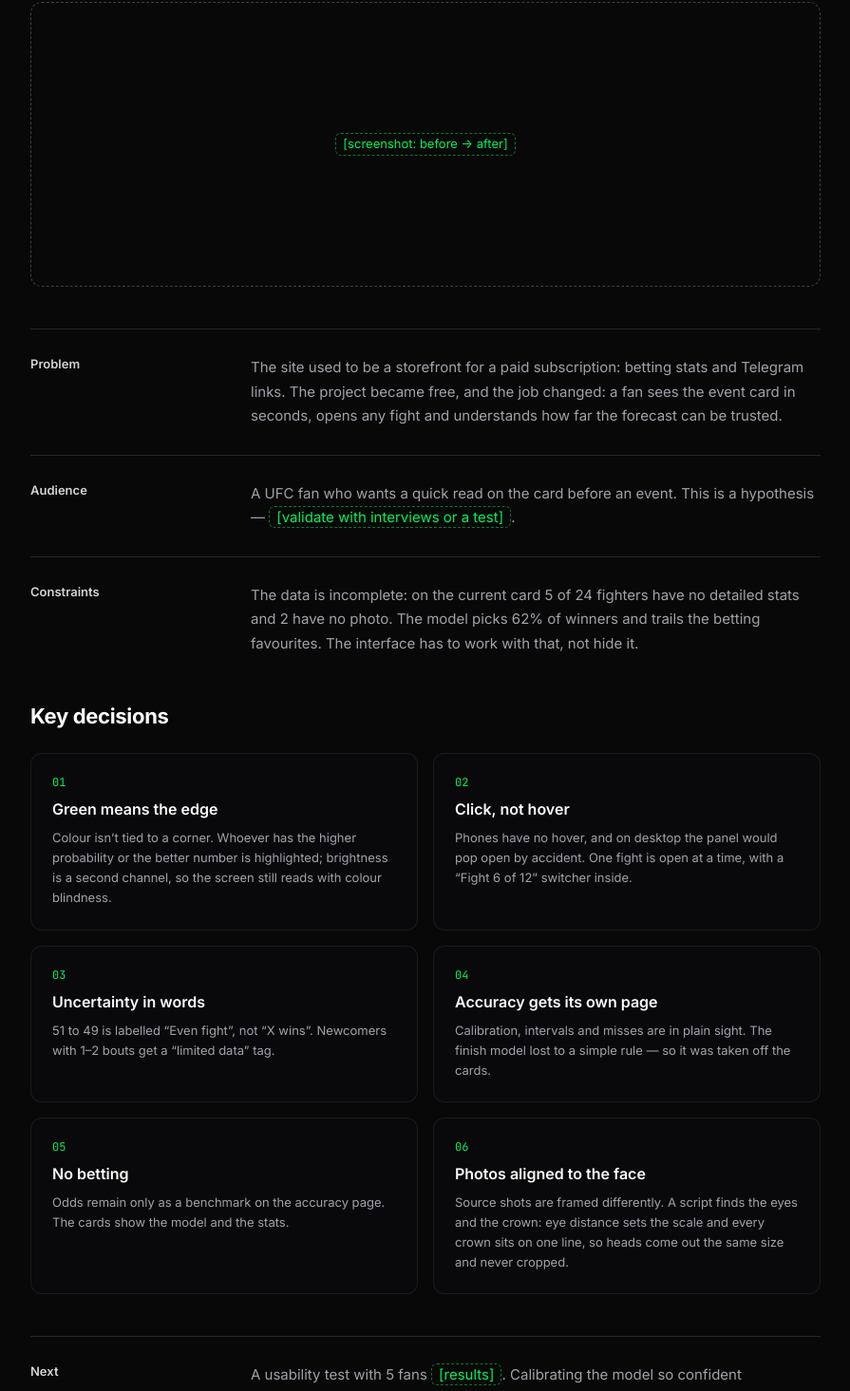
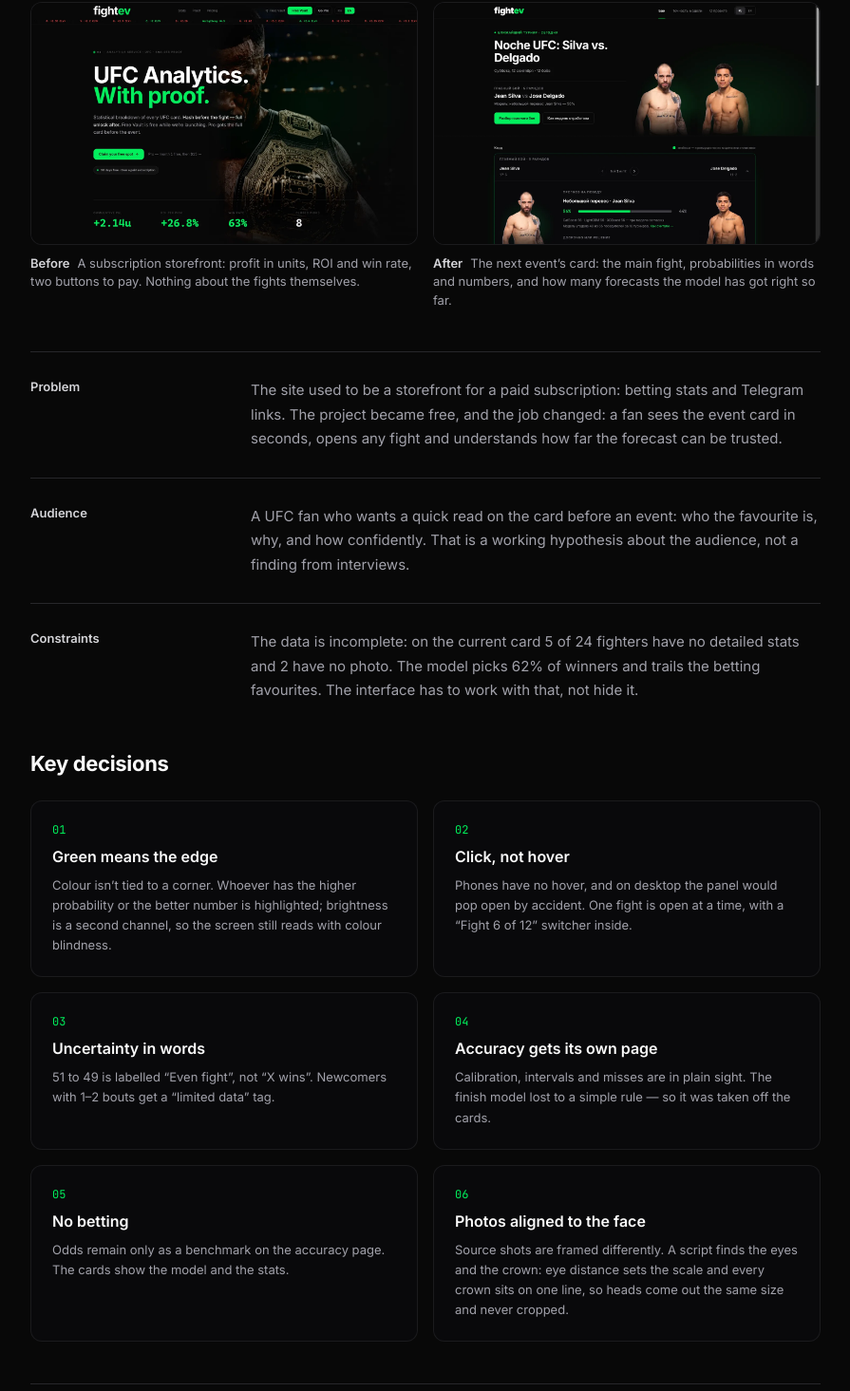
Before and after one commit to Gotodataru/fightev, a React (Vite) app: page /case in a window 1280 px wide. Shown: the part 522-1987 px from the top of the page at 95% size, without its empty margins (192-1087 px from the left). Built offline with nearby package versions, Linux system fonts and the light colour scheme.

Commit message:
Case: real before/after screens, stated role, no leftover placeholders

```diff
--- a/src/pages/Case.tsx
+++ b/src/pages/Case.tsx
@@ -3,9 +3,19 @@ import { useData } from '../data'
 import { CountUp, Reveal, SplitWords } from '../lib/motion'
 import { useI18n } from '../i18n'
 
-/** Placeholder the author fills in later — rendered visibly so it can't ship by accident unnoticed. */
-function Ph({ children }: { children: ReactNode }) {
-  return <span className="whitespace-nowrap rounded-md border border-dashed border-brand/50 px-[7px] py-px text-brand">[{children}]</span>
+function Shot({ src, alt, tag, caption, delay = 0 }: { src: string; alt: string; tag: string; caption: string; delay?: number }) {
+  return (
+    <Reveal delay={delay} className="flex flex-col gap-2.5">
+      <figure className="m-0 flex flex-col gap-2.5">
+        <div className="overflow-hidden rounded-xl border border-line bg-card">
+          <img src={src} alt={alt} width={1440} height={900} loading="lazy" decoding="async" className="block w-full" />
+        </div>
+        <figcaption className="text-[13px] leading-normal text-zinc-400">
+          <span className="mr-2 font-semibold text-zinc-300">{tag}</span>{caption}
+        </figcaption>
+      </figure>
+    </Reveal>
+  )
 }
 
 function Stat({ value, label, sub, delay = 0 }: { value: number | null; label: string; sub: string; delay?: number }) {
@@ -70,8 +80,7 @@ export default function Case() {
           : 'fightev is UFC fight analytics on real data: the next event’s card, fighter stats and an ML forecast with an honest accuracy record.'}
       </p>
       <div className="hero-in mt-[22px] flex flex-wrap gap-x-7 gap-y-2.5 text-[13px] text-zinc-500" style={{ '--d': '520ms' } as React.CSSProperties}>
-        <span>{ru ? 'Роль' : 'Role'}: <Ph>{ru ? 'твоя роль' : 'your role'}</Ph></span>
-        <span>{ru ? 'Сроки' : 'Timeline'}: <Ph>{ru ? 'сроки' : 'timeline'}</Ph></span>
+        <span>{ru ? 'Роль' : 'Role'}: {ru ? 'продукт, дизайн, фронтенд, данные' : 'product, design, front-end, data'}</span>
         <span>{ru ? 'Стек' : 'Stack'}: React, Tailwind, Python, SQLite</span>
       </div>
 
@@ -82,9 +91,23 @@ export default function Case() {
         <Stat value={7} delay={240} label={ru ? 'состояний' : 'states'} sub={ru ? 'от «нет фото» до промаха модели' : 'from “no photo” to a model miss'} />
       </div>
 
-      <Reveal className="mt-11 flex h-[220px] items-center justify-center rounded-xl border border-dashed border-zinc-700 text-[13px] text-zinc-500 md:h-[300px]">
-        <Ph>{ru ? 'скриншот: было → стало' : 'screenshot: before → after'}</Ph>
-      </Reveal>
+      <div className="mt-11 grid grid-cols-1 gap-4 md:grid-cols-2">
+        <Shot
+          src={`${import.meta.env.BASE_URL}case/before.webp`}
+          tag={ru ? 'Было' : 'Before'}
+          alt={ru ? 'Прежний сайт: тёмный экран с заголовком «UFC Analytics. With proof.», кнопками «Free Vault» и «Go Pro» и счётчиками прибыли в юнитах'
+                  : 'The old site: a dark screen headlined “UFC Analytics. With proof.”, with “Free Vault” and “Go Pro” buttons and profit counters in units'}
+          caption={ru ? 'Витрина подписки: юниты прибыли, ROI и винрейт, две кнопки на оплату. О самих боях — ничего.'
+                      : 'A subscription storefront: profit in units, ROI and win rate, two buttons to pay. Nothing about the fights themselves.'} />
+        <Shot
+          src={`${import.meta.env.BASE_URL}case/after.webp`}
+          delay={90}
+          tag={ru ? 'Стало' : 'After'}
+          alt={ru ? 'Нынешний сайт: главный бой турнира с фото соперников, вероятность 56 % и раскрытая карточка боя'
+                  : 'The current site: the main event with both fighters’ photos, a 56% probability and an opened fight card'}
+          caption={ru ? 'Кард ближайшего турнира: главный бой, вероятности словами и цифрами, рядом — сколько прогнозов модель уже угадала.'
+                      : 'The next event’s card: the main fight, probabilities in words and numbers, and how many forecasts the model has got right so far.'} />
+      </div>
 
       <div className="mt-11">
         <Para title={ru ? 'Задача' : 'Problem'}>
@@ -93,8 +116,9 @@ export default function Case() {
             : 'The site used to be a storefront for a paid subscription: betting stats and Telegram links. The project became free, and the job changed: a fan sees the event card in seconds, opens any fight and understands how far the forecast can be trusted.'}
         </Para>
         <Para title={ru ? 'Для кого' : 'Audience'}>
-          {ru ? 'Болельщик UFC, который перед турниром хочет быстро понять расклад. Это гипотеза — ' : 'A UFC fan who wants a quick read on the card before an event. This is a hypothesis — '}
-          <Ph>{ru ? 'подтвердить интервью или тестом' : 'validate with interviews or a test'}</Ph>.
+          {ru
+            ? 'Болельщик UFC, который перед турниром хочет быстро понять расклад: кто фаворит, за счёт чего и насколько уверенно. Это рабочая гипотеза об аудитории, а не вывод из интервью.'
+            : 'A UFC fan who wants a quick read on the card before an event: who the favourite is, why, and how confidently. That is a working hypothesis about the audience, not a finding from interviews.'}
         </Para>
         <Para title={ru ? 'Ограничения' : 'Constraints'}>
           {ru
@@ -141,11 +165,9 @@ export default function Case() {
 
       <div className="mt-11">
         <Para title={ru ? 'Что дальше' : 'Next'}>
-          {ru ? 'Юзабилити-тест с 5 болельщиками ' : 'A usability test with 5 fans '}
-          <Ph>{ru ? 'результаты' : 'results'}</Ph>
           {ru
-            ? '. Калибровка модели, чтобы уверенные проценты значили то, что обещают. Уведомление о начале турнира.'
-            : '. Calibrating the model so confident percentages mean what they promise. A reminder when the event starts.'}
+            ? 'Калибровка модели, чтобы уверенные проценты значили то, что обещают. Уведомление о начале турнира.'
+            : 'Calibrating the model so confident percentages mean what they promise. A reminder when the event starts.'}
         </Para>
       </div>
     </article>
```
Also changed, not shown: public/case/after.webp (added), public/case/before.webp (added).
